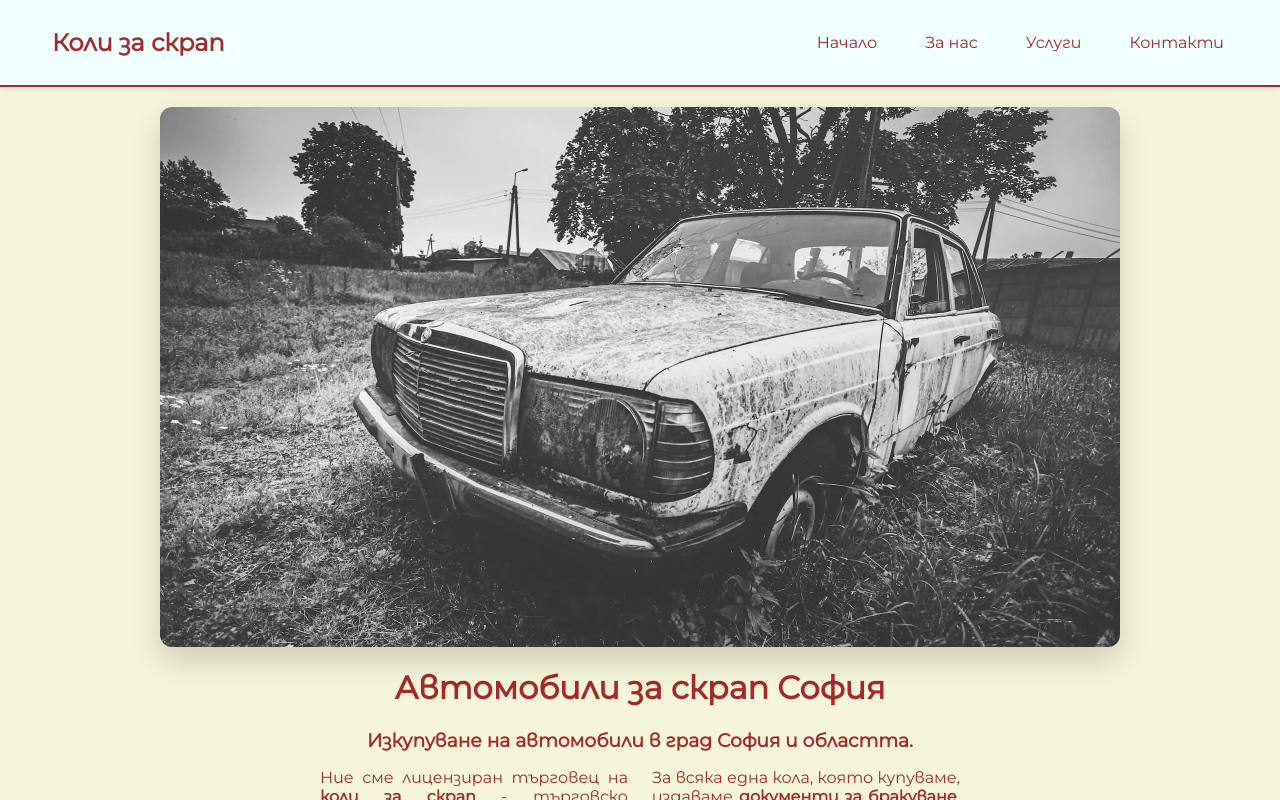
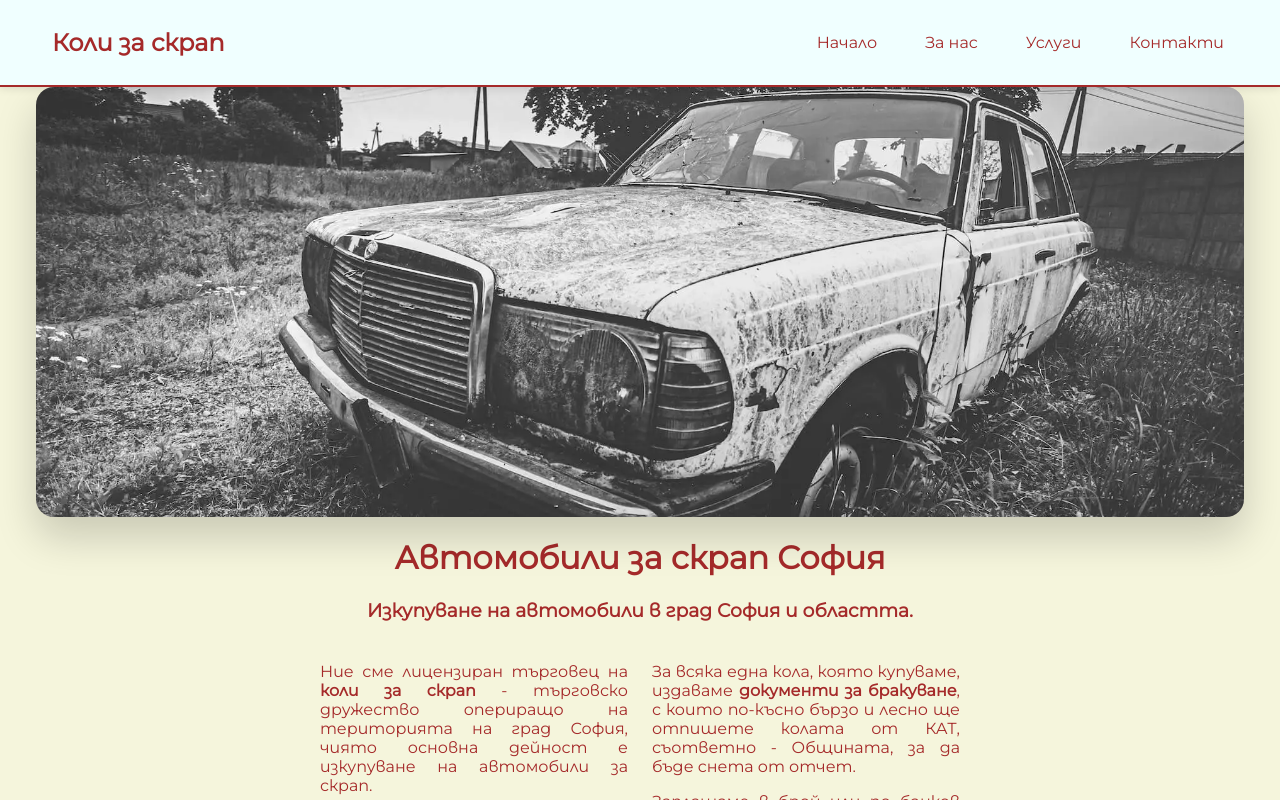
Before and after one commit to inweblife/avtoscrap, a Next.js app: page / in a window 1280 px wide. Shown: the top 800 px of the page. Built offline with nearby package versions, Linux system fonts and the light colour scheme; no server answers.

Commit message:
add some styles

```diff
--- a/styles/About.module.css
+++ b/styles/About.module.css
@@ -1,11 +1,12 @@
 .heroImage {
   position: relative;
-  width: min(100%, 960px);
-  aspect-ratio: 16 / 9;
-  margin: 1.25rem auto 1rem;
+  width: 100%;
+  height: clamp(230px, 42vw, 430px);
+  margin: 0 auto 1.25rem;
   overflow: hidden;
-  border-radius: 12px;
-  box-shadow: 0 14px 30px rgba(0, 0, 0, 0.16);
+  border-radius: 18px;
+  box-shadow: 0 20px 40px rgba(0, 0, 0, 0.18);
+  background: #d7d0c6;
 }
 
 .main {
--- a/styles/Blog.module.css
+++ b/styles/Blog.module.css
@@ -74,9 +74,10 @@
 .postImage {
   position: relative;
   margin: 0 -2em 1.5em -2em;
-  aspect-ratio: 16 / 9;
+  height: clamp(240px, 44vw, 430px);
   border-radius: 8px 8px 0 0;
   overflow: hidden;
+  background: #d7d0c6;
 }
 
 .postImage img {
--- a/styles/Contact.module.css
+++ b/styles/Contact.module.css
@@ -1,11 +1,12 @@
 .heroImage {
   position: relative;
-  width: min(100%, 960px);
-  aspect-ratio: 16 / 9;
-  margin: 1.25rem auto 1rem;
+  width: 100%;
+  height: clamp(230px, 42vw, 430px);
+  margin: 0 auto 1.25rem;
   overflow: hidden;
-  border-radius: 12px;
-  box-shadow: 0 14px 30px rgba(0, 0, 0, 0.16);
+  border-radius: 18px;
+  box-shadow: 0 20px 40px rgba(0, 0, 0, 0.18);
+  background: #d7d0c6;
 }
 
 .main {
--- a/styles/Home.module.css
+++ b/styles/Home.module.css
@@ -1,11 +1,12 @@
 .heroImage {
   position: relative;
-  width: min(100%, 960px);
-  aspect-ratio: 16 / 9;
-  margin: 1.25rem auto 1rem;
+  width: 100%;
+  height: clamp(230px, 42vw, 430px);
+  margin: 0 auto 1.25rem;
   overflow: hidden;
-  border-radius: 12px;
-  box-shadow: 0 14px 30px rgba(0, 0, 0, 0.16);
+  border-radius: 18px;
+  box-shadow: 0 20px 40px rgba(0, 0, 0, 0.18);
+  background: #d7d0c6;
 }
 
 .main {
--- a/styles/Services.module.css
+++ b/styles/Services.module.css
@@ -1,11 +1,12 @@
 .heroImage {
   position: relative;
-  width: min(100%, 960px);
-  aspect-ratio: 16 / 9;
-  margin: 1.25rem auto 1rem;
+  width: 100%;
+  height: clamp(230px, 42vw, 430px);
+  margin: 0 auto 1.25rem;
   overflow: hidden;
-  border-radius: 12px;
-  box-shadow: 0 14px 30px rgba(0, 0, 0, 0.16);
+  border-radius: 18px;
+  box-shadow: 0 20px 40px rgba(0, 0, 0, 0.18);
+  background: #d7d0c6;
 }
 
 .main {
--- a/styles/globals.css
+++ b/styles/globals.css
@@ -7,6 +7,18 @@ body {
   box-sizing: border-box;
   font-family: 'Montserrat', sans-serif;
   background-color: beige;
+}
+
+.picture {
+  width: min(100%, 1240px);
+  margin: 0 auto 1.5rem;
+  padding: 0 1rem;
+  box-sizing: border-box;
+}
+
+.picture h1,
+.picture h3 {
+  text-align: center;
 }
 header {
   padding: 1em;
```
